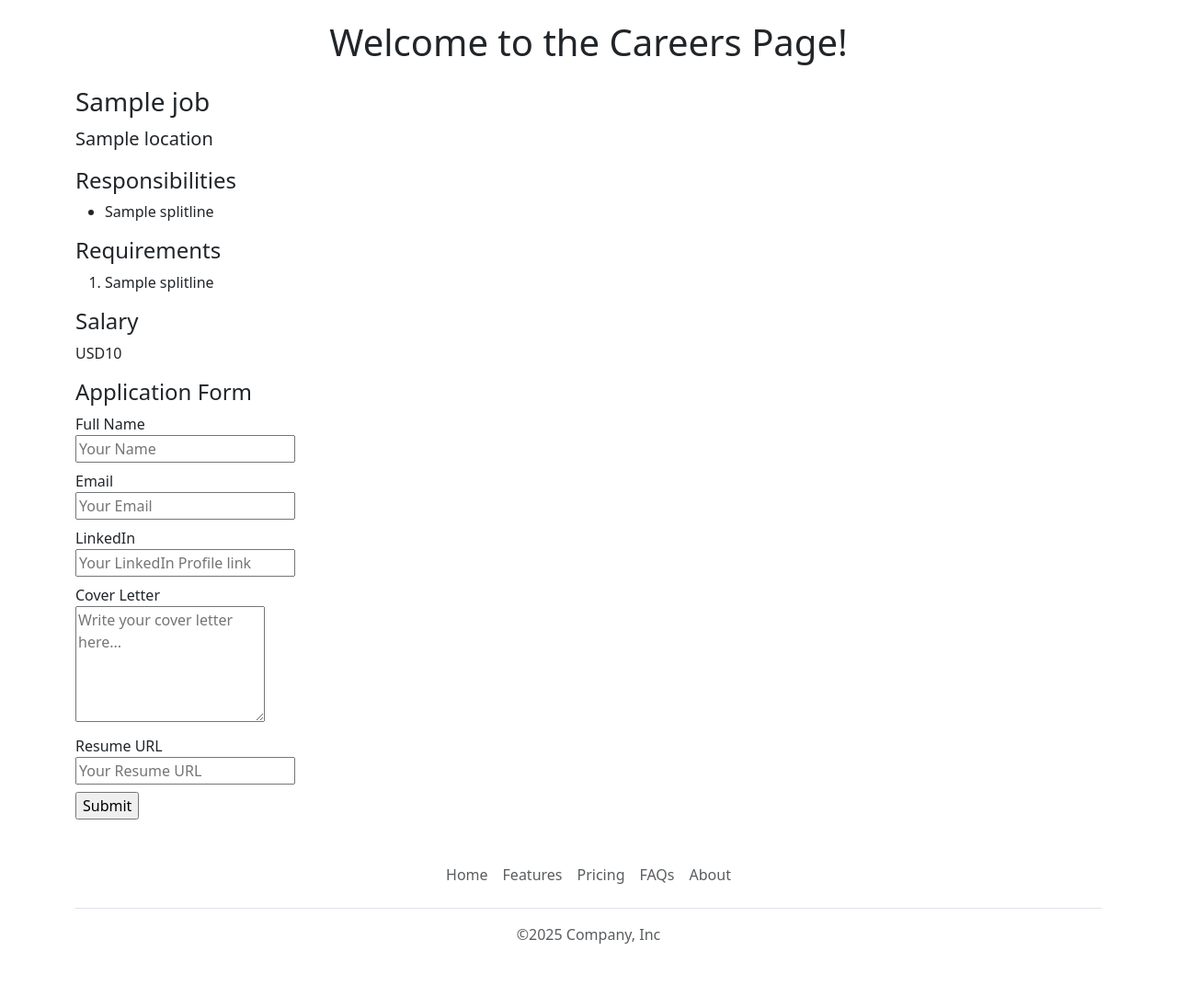
After one commit to MJ-Hussain/Flask-app-demo, a Flask app: template templates/jobpage.html in a window 1280 px wide. The commit adds this page. Shown: the part 401-1485 px from the top of the page at 92% size. Run offline with Flask 3, Linux system fonts and the light colour scheme; the template is opened without the code that fills it: most values are stand-ins (such as "Sample title", 1, 10 or a date in 2020).

Commit message:
Add job management features and application forms
- Expanded README.md with project overview and setup instructions
- Implemented job detail view and application submission functionality
- Added application form and submission confirmation templates
- Updated database connection to use ODBC Driver 18
- Refactored navigation and banner includes for better structure
- Enhanced home and job listing pages with improved UI elements

```diff
--- a/app.py
+++ b/app.py
@@ -1,5 +1,5 @@
-from flask import Flask, render_template, jsonify
-from database import load_jobs_from_db
+from flask import Flask, render_template, jsonify, request
+from database import load_jobs_from_db, load_job_from_db, add_application_to_db
 app = Flask(__name__)
 
 # JOBS = [
@@ -38,5 +38,19 @@ def home():
 def list_jobs():
     return jsonify(JOBS)
 
+@app.route('/job/<id>')
+def show_job(id):
+    job = load_job_from_db(id)
+    if not job:
+        return "Job not found", 404
+    return render_template('jobpage.html', job=job)
+
+@app.route('/job/<id>/apply', methods=['POST'])
+def apply_job(id):
+    data = request.form
+    job = load_job_from_db(id)
+    add_application_to_db(id, data)
+    return render_template('application_submitted.html', application=data)
+
 if __name__ == '__main__':
     app.run(debug=True)
--- /dev/null
+++ b/templates/application_form.html
@@ -0,0 +1,27 @@
+<h4>Application Form</h4>
+<form action="/job/{{job.id}}/apply" method="post">
+    <div class="mb-2">
+        <label>Full Name</label><br>
+        <input type="text" name="name" placeholder="Your Name" required>
+    </div>
+    <div class="mb-2">
+        <label>Email</label><br>
+        <input type="email" name="email" placeholder="Your Email" required>
+    </div>
+    <div class="mb-2">
+        <label>LinkedIn</label><br>
+        <input type="text" name="linkedin" placeholder="Your LinkedIn Profile link">
+    </div>
+
+    <div class="mb-2">
+        <label>Cover Letter</label><br>
+        <textarea name="cover_letter" rows="5" placeholder="Write your cover letter here..."></textarea>
+    </div>
+
+    <div class="mb-2">
+        <label>Resume URL</label><br>
+        <input type="text" name="resume_url" placeholder="Your Resume URL" required>
+    </div>
+
+    <input type="submit">
+</form>
--- /dev/null
+++ b/templates/banner.html
@@ -0,0 +1,9 @@
+        <style>
+        #banner {
+            width: 100%;
+            height: 350px;
+            object-fit: cover;
+            margin-bottom: 15px;
+        }
+    </style>
+    <img class="img-fluid" id="banner" src="{{ url_for('static', filename='banner.jpg') }}" height="200" alt="Banner Image">
--- /dev/null
+++ b/templates/bootstrap.html
@@ -0,0 +1,3 @@
+ <meta charset="UTF-8">
+    <meta name="viewport" content="width=device-width, initial-scale=1.0">
+    <link href="https://cdn.jsdelivr.net/npm/bootstrap@5.3.7/dist/css/bootstrap.min.css" rel="stylesheet" integrity="sha384-LN+7fdVzj6u52u30Kp6M/trliBMCMKTyK833zpbD+pXdCLuTusPj697FH4R/5mcr" crossorigin="anonymous">
--- a/templates/jobitems.html
+++ b/templates/jobitems.html
@@ -7,6 +7,6 @@
                 </div>
 
                 <div class="col-3 text-end">
-                    <button type="button" class="btn btn-outline-primary btn-sm">Apply Now</button>
+                    <a href="/job/{{ job.id }}" type="button" class="btn btn-outline-primary btn-sm">Apply Now</a>
                 </div>
             </div>
--- /dev/null
+++ b/templates/jobpage.html
@@ -0,0 +1,44 @@
+<!DOCTYPE html>
+<html>
+<head>
+    <title>{{job.title}} - Careers</title>
+    {% include 'bootstrap.html' %}
+</head>
+<body>
+    {% include 'nav.html' %}
+    {% include 'banner.html' %}
+     <div class="container">
+         <h1 class="text-center mt-2 mb-4">Welcome to the Careers Page!</h1>
+        <h3 class="mb-2">{{job.title}}</h3>
+        <p class='lead mt-0'>{{job.location}}</p>
+
+        <h4>Responsibilities</h4>
+        <ul>
+            {% set resp_lines = job.responsibilities.splitlines() %}
+            {% for resp in resp_lines %}
+                {% if resp.endswith(':') %}
+                    <strong>{{ resp }}</strong>
+                {% elif resp.strip() %}
+                    <li>{{ resp }}</li>
+                {% endif %}
+            {% endfor %}
+        </ul>
+        <h4>Requirements</h4>
+        <ol>
+            {% set req_lines = job.requirements.splitlines() %}
+            {% for req in req_lines %}
+                {% if req.endswith(':') %}
+                    <strong>{{ req }}</strong>
+                {% elif req.strip() %}
+                    <li>{{ req }}</li>
+                {% endif %}
+            {% endfor %}
+        </ol>
+        <h4>Salary</h4>
+        <p>{{job.currency}}{{job.salary}}</p>
+        {% include 'application_form.html' %}
+
+    </div>
+    {% include 'footer.html' %}
+</body>
+</html>
--- a/templates/nav.html
+++ b/templates/nav.html
@@ -1,6 +1,6 @@
 <nav class="navbar shadow-sm fixed-top bg-white">
   <div class="container-fluid">
-    <a class="navbar-brand" href="#">
+    <a class="navbar-brand" href="/">
       <img src="/static/logo.svg" alt="Logo" width="30" height="24" class="d-inline-block align-text-top">
       Careers
     </a>
```
Also changed, not shown: database.py (+27 -1 lines), templates/application_submitted.html (added, +25 -0 lines), templates/home.html (+3 -13 lines), README.md.
